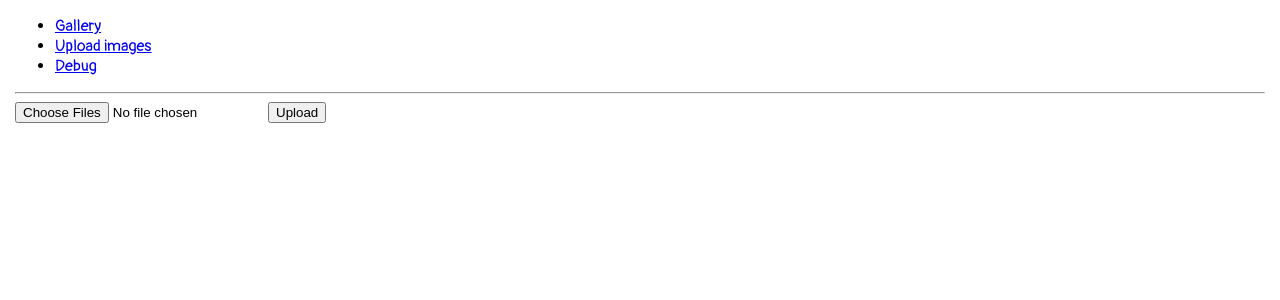
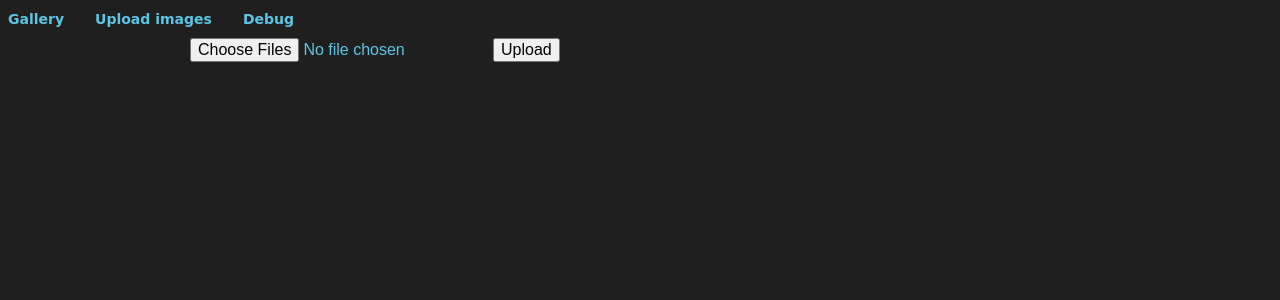
Before and after one commit to xfyecn/PictureCenter, a React (Create React App) app in the folder websrc/: page /upload in a window 1280 px wide. Shown: the top 300 px of the page. Built offline with nearby package versions, Linux system fonts and the light colour scheme.

Commit message:
feat: app theme color change

```diff
--- a/websrc/src/App.css
+++ b/websrc/src/App.css
@@ -1,4 +1,358 @@
+html, body, #root {
+  height: 100%;
+}
+
 .app {
-  margin: 0 15px;
-  font-family: 'Pangolin', cursive;
+  height: 100%;
+  font-family: 'Comic Sans MS', Helvetica, Arial, sans-serif, cursive;
+  background: #1f1f1f;
+  overflow: scroll;
 }
+
+html, body, div, span, applet, object, iframe,
+h1, h2, h3, h4, h5, h6, p, blockquote, pre,
+abbr, acronym, address, big, cite, code,
+del, dfn, em, img, ins, kbd, q, s, samp,
+small, strike, strong, sub, sup, tt, var,
+b, u, i, center,
+dl, dt, dd, ol, ul, li,
+fieldset, form, label, legend,
+table, caption, tbody, tfoot, thead, tr, th, td,
+article, aside, canvas, details, embed,
+figure, figcaption, footer, header, hgroup,
+menu, nav, output, ruby, section, summary,
+time, mark, audio, video {
+  margin: 0;
+	padding: 0;
+	border: 0;
+	font-size: 100%;
+	font: inherit;
+	vertical-align: baseline;
+}
+
+a:link, a:visited {
+  color: #5dc5e4;
+  text-decoration: none;
+}
+
+/* make sure to set some focus styles for accessibility */
+:focus {
+    outline: 0;
+}
+
+/* HTML5 display-role reset for older browsers */
+article, aside, details, figcaption, figure,
+footer, header, hgroup, menu, nav, section {
+	display: block;
+}
+
+body {
+	line-height: 1;
+}
+
+ol, ul {
+	list-style: none;
+}
+
+blockquote, q {
+	quotes: none;
+}
+
+blockquote:before, blockquote:after,
+q:before, q:after {
+	content: '';
+	content: none;
+}
+
+table {
+	border-collapse: collapse;
+	border-spacing: 0;
+}
+
+textarea {
+    overflow: auto;
+    vertical-align: top;
+    resize: vertical;
+}
+
+/**
+ * Correct `inline-block` display not defined in IE 6/7/8/9 and Firefox 3.
+ */
+
+audio,
+canvas,
+video {
+    display: inline-block;
+    *display: inline;
+    *zoom: 1;
+    max-width: 100%;
+}
+
+/**
+ * Prevent modern browsers from displaying `audio` without controls.
+ * Remove excess height in iOS 5 devices.
+ */
+
+audio:not([controls]) {
+    display: none;
+    height: 0;
+}
+
+/**
+ * Address styling not present in IE 7/8/9, Firefox 3, and Safari 4.
+ * Known issue: no IE 6 support.
+ */
+
+[hidden] {
+    display: none;
+}
+
+/**
+ * 1. Correct text resizing oddly in IE 6/7 when body `font-size` is set using
+ *    `em` units.
+ * 2. Prevent iOS text size adjust after orientation change, without disabling
+ *    user zoom.
+ */
+
+html {
+    font-size: 100%; /* 1 */
+    -webkit-text-size-adjust: 100%; /* 2 */
+    -ms-text-size-adjust: 100%; /* 2 */
+}
+
+/**
+ * Address `outline` inconsistency between Chrome and other browsers.
+ */
+
+a:focus {
+    outline: thin dotted;
+}
+
+/**
+ * Improve readability when focused and also mouse hovered in all browsers.
+ */
+
+a:active,
+a:hover {
+    outline: 0;
+}
+
+/**
+ * 1. Remove border when inside `a` element in IE 6/7/8/9 and Firefox 3.
+ * 2. Improve image quality when scaled in IE 7.
+ */
+
+img {
+    border: 0; /* 1 */
+    -ms-interpolation-mode: bicubic; /* 2 */
+}
+
+/**
+ * Address margin not present in IE 6/7/8/9, Safari 5, and Opera 11.
+ */
+
+figure {
+    margin: 0;
+}
+
+/**
+ * Correct margin displayed oddly in IE 6/7.
+ */
+
+form {
+    margin: 0;
+}
+
+/**
+ * Define consistent border, margin, and padding.
+ */
+
+fieldset {
+    border: 1px solid #c0c0c0;
+    margin: 0 2px;
+    padding: 0.35em 0.625em 0.75em;
+}
+
+/**
+ * 1. Correct color not being inherited in IE 6/7/8/9.
+ * 2. Correct text not wrapping in Firefox 3.
+ * 3. Correct alignment displayed oddly in IE 6/7.
+ */
+
+legend {
+    border: 0; /* 1 */
+    padding: 0;
+    white-space: normal; /* 2 */
+    *margin-left: -7px; /* 3 */
+}
+
+/**
+ * 1. Correct font size not being inherited in all browsers.
+ * 2. Address margins set differently in IE 6/7, Firefox 3+, Safari 5,
+ *    and Chrome.
+ * 3. Improve appearance and consistency in all browsers.
+ */
+
+button,
+input,
+select,
+textarea {
+    font-size: 100%; /* 1 */
+    margin: 0; /* 2 */
+    vertical-align: baseline; /* 3 */
+    *vertical-align: middle; /* 3 */
+}
+
+/**
+ * Address Firefox 3+ setting `line-height` on `input` using `!important` in
+ * the UA stylesheet.
+ */
+
+button,
+input {
+    line-height: normal;
+}
+
+/**
+ * Address inconsistent `text-transform` inheritance for `button` and `select`.
+ * All other form control elements do not inherit `text-transform` values.
+ * Correct `button` style inheritance in Chrome, Safari 5+, and IE 6+.
+ * Correct `select` style inheritance in Firefox 4+ and Opera.
+ */
+
+button,
+select {
+    text-transform: none;
+}
+
+/**
+ * 1. Avoid the WebKit bug in Android 4.0.* where (2) destroys native `audio`
+ *    and `video` controls.
+ * 2. Correct inability to style clickable `input` types in iOS.
+ * 3. Improve usability and consistency of cursor style between image-type
+ *    `input` and others.
+ * 4. Remove inner spacing in IE 7 without affecting normal text inputs.
+ *    Known issue: inner spacing remains in IE 6.
+ */
+
+button,
+html input[type="button"], /* 1 */
+input[type="reset"],
+input[type="submit"] {
+    cursor: pointer; /* 3 */
+    *overflow: visible;  /* 4 */
+}
+
+/**
+ * Re-set default cursor for disabled elements.
+ */
+
+button[disabled],
+html input[disabled] {
+    cursor: default;
+}
+
+/**
+ * 1. Address box sizing set to content-box in IE 8/9.
+ * 2. Remove excess padding in IE 8/9.
+ * 3. Remove excess padding in IE 7.
+ *    Known issue: excess padding remains in IE 6.
+ */
+
+input[type="checkbox"],
+input[type="radio"] {
+    box-sizing: border-box; /* 1 */
+    padding: 0; /* 2 */
+    *height: 13px; /* 3 */
+    *width: 13px; /* 3 */
+}
+
+/**
+ * 1. Address `appearance` set to `searchfield` in Safari 5 and Chrome.
+ * 2. Address `box-sizing` set to `border-box` in Safari 5 and Chrome
+ *    (include `-moz` to future-proof).
+ */
+
+input[type="search"] {
+    -webkit-appearance: textfield; /* 1 */
+    -moz-box-sizing: content-box;
+    -webkit-box-sizing: content-box; /* 2 */
+    box-sizing: content-box;
+}
+
+/**
+ * Remove inner padding and search cancel button in Safari 5 and Chrome
+ * on OS X.
+ */
+
+input[type="search"]::-webkit-search-cancel-button,
+input[type="search"]::-webkit-search-decoration {
+    -webkit-appearance: none;
+}
+
+/**
+ * Remove inner padding and border in Firefox 3+.
+ */
+
+button::-moz-focus-inner,
+input::-moz-focus-inner {
+    border: 0;
+    padding: 0;
+}
+
+/**
+ * 1. Remove default vertical scrollbar in IE 6/7/8/9.
+ * 2. Improve readability and alignment in all browsers.
+ */
+
+textarea {
+    overflow: auto; /* 1 */
+    vertical-align: top; /* 2 */
+}
+
+/**
+ * Remove most spacing between table cells.
+ */
+
+table {
+    border-collapse: collapse;
+    border-spacing: 0;
+}
+
+html,
+button,
+select,
+textarea {
+    color: #5dc5e4;
+}
+
+::-moz-selection {
+    background: #b3d4fc;
+    text-shadow: none;
+}
+
+::selection {
+    background: #b3d4fc;
+    text-shadow: none;
+}
+
+img {
+    vertical-align: middle;
+}
+
+fieldset {
+    border: 0;
+    margin: 0;
+    padding: 0;
+}
+
+textarea {
+    resize: vertical;
+}
+
+.chromeframe {
+    margin: 0.2em 0;
+    background: #ccc;
+    color: #000;
+    padding: 0.2em 0;
+}
--- a/websrc/src/App.js
+++ b/websrc/src/App.js
@@ -1,5 +1,6 @@
 import React, { Component } from 'react'
-import { BrowserRouter as Router, Route, Link } from "react-router-dom"
+import { BrowserRouter as Router, Route } from "react-router-dom"
+import Nav from './components/nav/nav'
 import Debug from './components/debug/debug'
 import PicList from './components/pic-list/pic-list'
 import PicUpload from './components/pic-upload/pic-upload'
@@ -10,21 +11,8 @@
   render() {
     return (
       <Router>
-        <div class="app">
-          <ul>
-            <li>
-              <Link to="/">Gallery</Link>
-            </li>
-            <li>
-              <Link to="/upload">Upload images</Link>
-            </li>
-            <li>
-              <Link to="/debug">Debug</Link>
-            </li>
-          </ul>
-
-          <hr />
-
+        <div className="app">
+          <Nav></Nav>
           <Route exact path="/" component={PicList} />
           <Route exact path="/upload" component={PicUpload} />
           <Route exact path="/debug" component={Debug} />
--- a/websrc/src/components/debug/debug.css
+++ b/websrc/src/components/debug/debug.css
@@ -1,3 +1,8 @@
 .item {
   margin: 15px 0;
 }
+
+.wrapper {
+  max-width: 900px;
+  margin: 0 auto;
+}
--- /dev/null
+++ b/websrc/src/components/nav/nav.css
@@ -0,0 +1,13 @@
+li {
+  position: relative;
+  display: inline;
+  padding: 0;
+}
+
+a {
+  padding: 4px 8px 0px 8px;
+  margin-right: 15px;
+  line-height: 38px;
+  font-weight: 700;
+  font-size: 14px;
+}
--- /dev/null
+++ b/websrc/src/components/nav/nav.js
@@ -0,0 +1,23 @@
+import React, { Component } from "react";
+import { Link } from "react-router-dom"
+import "./nav.css";
+
+class Nav extends Component {
+  render() {
+    return (
+      <ul>
+        <li>
+          <Link to="/">Gallery</Link>
+        </li>
+        <li>
+          <Link to="/upload">Upload images</Link>
+        </li>
+        <li>
+          <Link to="/debug">Debug</Link>
+        </li>
+      </ul>
+    );
+  }
+}
+
+export default Nav;
--- a/websrc/src/components/pic-list/pic-list.css
+++ b/websrc/src/components/pic-list/pic-list.css
@@ -25,15 +25,12 @@
   display: inline-block;
 }
 
-.myButton {
-	-moz-box-shadow:inset 0px 39px 0px -24px #e67a73;
-	-webkit-box-shadow:inset 0px 39px 0px -24px #e67a73;
-	box-shadow:inset 0px 39px 0px -24px #e67a73;
-	background-color:#e4685d;
+.paginationBtn {
+	background-color:#5dc5e4;
 	-moz-border-radius:4px;
 	-webkit-border-radius:4px;
 	border-radius:4px;
-	border:1px solid #ffffff;
+	border:1px solid #1f1f1f;
 	display:inline-block;
 	cursor:pointer;
 	color:#ffffff;
@@ -41,27 +38,26 @@
 	font-size:15px;
 	padding:6px 15px;
 	text-decoration:none;
-	text-shadow:0px 1px 0px #b23e35;
 }
 
-.myButton:hover {
-	background-color:#eb675e;
-}
-
-.myButton:active {
+.paginationBtn:active {
 	position:relative;
 	top:1px;
 }
 
-.myButton {
+.paginationBtn {
   font-family: 'Pangolin', cursive;
 }
 
 .pageNo {
-  width: 40px;
+	width: 40px;
+	height: 19px;
+	line-height: 19px;
   font-size: 15px;
   padding: 6px 15px;
   border-radius: 4px;
-  border: 1px solid #e4685d;
+	background: #5dc5e4;
+	border: none;
+	color: #fff;
   vertical-align: middle;
 }
--- a/websrc/src/components/pic-upload/pic-upload.css
+++ b/websrc/src/components/pic-upload/pic-upload.css
@@ -2,3 +2,8 @@
   vertical-align: middle;
   margin: 5px;
 }
+
+.wrapper {
+  max-width: 900px;
+  margin: 0 auto;
+}
--- a/websrc/src/components/pic-upload/pic-upload.js
+++ b/websrc/src/components/pic-upload/pic-upload.js
@@ -8,8 +8,6 @@
     var base64s = {};
     function readFile() {
       var files = this.files;
-      //input.val("");
-      //console.log(this.files);
       for (var i = 0; i < files.length; i++) {
         if (!/image\/\w+/.test(files[i].type)) {
           alert("Please make sure the file is an image");
@@ -73,12 +71,9 @@
         // Add the file to the request.
         formData.append("photos", file, file.name);
       }
-      // var bay = JSON.stringify(base64s);
-      // console.log(bay);
       for (let i in base64s) {
         formData.append("base64Arr", i + "__baseSplit__" + base64s[i]);
       }
-      // formData.append('base64Arr', bay);
       // Set up the request.
       var xhr = new XMLHttpRequest();
 
@@ -90,6 +85,8 @@
         if (xhr.status === 200) {
           // File(s) uploaded.
           uploadButton.value = "Upload";
+          base64s = {};
+          document.getElementById("container").innerHTML = '';
         } else {
           uploadButton.value = "Upload failed, click to retry";
           console.log("An error occurred!");
@@ -103,7 +100,7 @@
 
   render() {
     return (
-      <div>
+      <div className="wrapper">
         <form
           ref="uploadForm"
           id="uploadForm"
```
Also changed, not shown: websrc/src/components/debug/debug.js (+11 -3 lines), websrc/src/components/pic-list/pic-list.js (+14 -10 lines).
